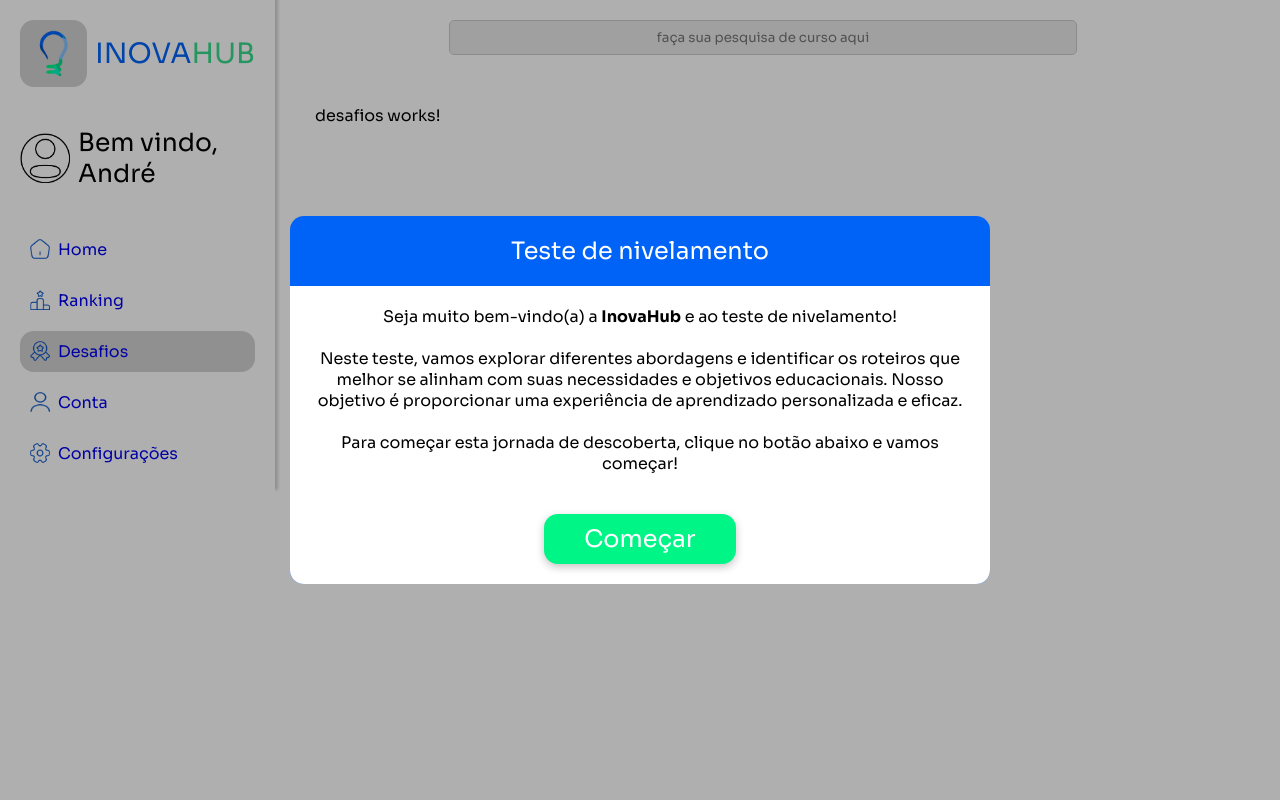
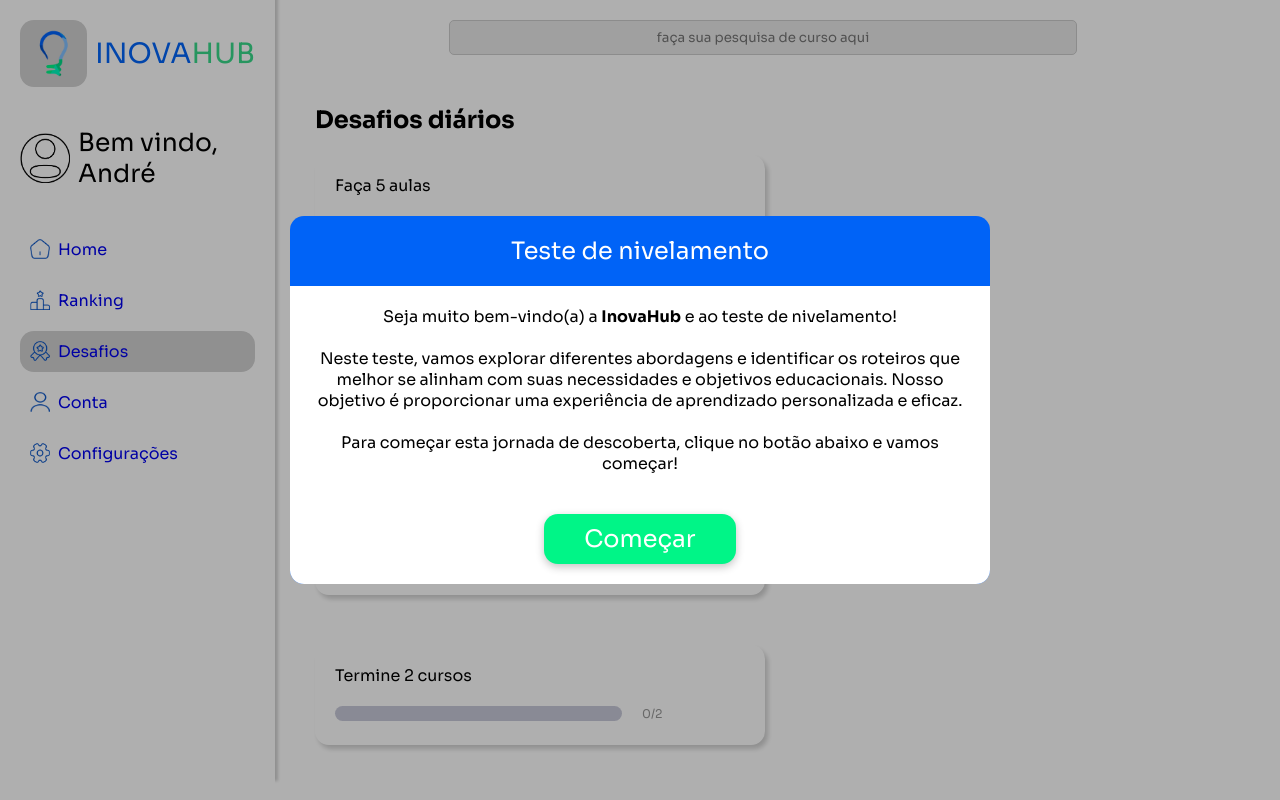
Before and after one commit to joav12/inovaHub, an Angular app: page /desafios in a window 1280 px wide. Built offline with nearby package versions, Linux system fonts and the light colour scheme.

Commit message:
pagina desafios quase terminada

```diff
--- a/src/app/components/aula/aula.component.ts
+++ b/src/app/components/aula/aula.component.ts
@@ -5,7 +5,7 @@
 
 //Mesma importação da home
 import mockData from "../../mocks/cursos-mock.json"
-import { DomSanitizer } from '@angular/platform-browser';
+import { DomSanitizer, SafeResourceUrl } from '@angular/platform-browser';
 
 @Component({
   selector: 'app-aula',
@@ -72,10 +72,33 @@
     sessionStorage.setItem(`aulaDados${this.classId-1}${this.course.nomeUrl}`, 'finishedClass');
     sessionStorage.setItem(`aulaDados${this.classId}${this.course.nomeUrl}`, 'pendente');
     sessionStorage.setItem(`aulasFeitas${this.course.nomeUrl}`, this.classId);
+    if(sessionStorage.getItem('aulasfeitas')){
+      sessionStorage.setItem('aulasfeitas', `${parseInt(sessionStorage.getItem('aulasfeitas')!, 10) + 1}`);
+    }
+    else{
+      sessionStorage.setItem('aulasfeitas', "1");
+    }
+
+    if((this.classId - 1) == 0){
+      if(sessionStorage.getItem('cursosComecados')){
+        sessionStorage.setItem('cursosComecados', `${parseInt(sessionStorage.getItem('cursosComecados')!, 10) + 1}`);
+      }
+      else{
+        sessionStorage.setItem('cursosComecados', `1`)
+      }
+    }
+    else if(this.classId == this.course.aulas.length){
+      if(sessionStorage.getItem('cursosFinalizados')){
+        sessionStorage.setItem('cursosFinalizados', `${parseInt(sessionStorage.getItem('cursosFinalizados')!, 10) + 1}`);
+      }
+      else{
+        sessionStorage.setItem('cursosFinalizados', `1`)
+      }
+    }
     this.router.navigate([`/roadmap/${this.course.nomeUrl}`]);
   }
 
-  retornaVideo(){
+  public retornaVideo(): SafeResourceUrl{
     this.aulaVideo = this.course.aulas[this.classId-1].video;
     return this.sanitazer.bypassSecurityTrustResourceUrl(this.aulaVideo)
   }
--- a/src/app/components/desafios/desafios.component.html
+++ b/src/app/components/desafios/desafios.component.html
@@ -1 +1,33 @@
-<p>desafios works!</p>
+<div class="desafios-container">
+  <div class="desafios-diarios">
+      <h2>Desafios diários</h2>
+
+      <div class="desafios-display">
+        <div *ngFor="let data of desafios.diarios">
+          <div class="desafio-container">
+            <p>{{data.desafioTitle}}</p>
+            <div class="bar-objetivo">
+              <div class="complete-bar" [ngStyle]="tamanhoBarraAulas(data, 'diario')"></div>
+              <p>{{data.tipo == 'aula' ? aulasFeitasNum : (data.tipo == 'cursoC' ? cursosComecados : (data.tipo == 'cursoF' ? cursosFinalizados : ''))}}/{{data.numeroDeObjetivos}}</p>
+            </div>
+          </div>
+        </div>
+      </div>
+  </div>
+
+  <div class="desafios-semanais">
+    <h2>Desafios semanais</h2>
+
+    <div class="desafios-display">
+      <div *ngFor="let data of desafios.semanais">
+        <div class="desafio-container">
+          <p>{{data.desafioTitle}}</p>
+          <div class="bar-objetivo">
+            <div class="complete-bar" [ngStyle]="tamanhoBarraAulas(data, 'semanal')"></div>
+            <p>{{data.tipo == 'aula' ? aulasFeitasNum : (data.tipo == 'cursoC' ? cursosComecados : (data.tipo == 'cursoF' ? cursosFinalizados : ''))}}/{{data.numeroDeObjetivos}}</p>
+          </div>
+        </div>
+      </div>
+    </div>
+  </div>
+</div>
--- a/src/app/components/desafios/desafios.component.scss
+++ b/src/app/components/desafios/desafios.component.scss
@@ -0,0 +1,46 @@
+.desafios-container{
+  display: flex;
+  flex-direction: column;
+  gap: 20px;
+
+  .desafios-diarios, .desafios-semanais{
+      width: 100%;
+      margin-bottom: 20px;
+
+      h2{ margin-bottom: 20px; }
+
+      .desafios-display{
+          display: flex;
+          flex-wrap: wrap;
+          width: 100%;
+          gap: 50px;
+
+          .desafio-container{
+              color: #000000;
+              padding: 20px;
+              box-shadow: 3px 4px 5px #d1d1d1;
+              border-radius: 14px;
+              width: 450px;
+              height: 100px;
+
+              .bar-objetivo{
+                  margin-top: 20px;
+                  display: flex;
+                  align-items: center;
+                  gap: 20px;
+
+                  .complete-bar{
+                      width: 70%;
+                      height: 15px;
+                      border-radius: 14px;
+                  }
+
+                  p{
+                      font-size: 12px;
+                      color: #979797;
+                  }
+              }
+          }
+      }
+  }
+}
--- a/src/app/components/desafios/desafios.component.ts
+++ b/src/app/components/desafios/desafios.component.ts
@@ -1,12 +1,42 @@
 import { Component } from '@angular/core';
+import { CommonModule, NgFor } from '@angular/common';
+import {RouterModule} from '@angular/router';
+
+import mockData from "../../mocks/cursos-mock.json"
 
 @Component({
   selector: 'app-desafios',
   standalone: true,
-  imports: [],
+  imports: [NgFor, RouterModule, CommonModule],
   templateUrl: './desafios.component.html',
   styleUrl: './desafios.component.scss'
 })
 export class DesafiosComponent {
+  public desafios: any = mockData.desafios;
+  public cursosFinalizados: number = 0;
+  public cursosComecados: number = 0;
+  public aulasFeitasNum: number = 0;
 
+  private verificaCursosEAulas(): void{
+    this,this.cursosFinalizados = Number(sessionStorage.getItem('cursosFinalizados'));
+    this.cursosComecados = Number(sessionStorage.getItem('cursosComecados'));
+    this.aulasFeitasNum = Number(sessionStorage.getItem('aulasfeitas'));
+  }
+
+  public tamanhoBarraAulas(dados: any, tipo: string): object{
+    if(tipo == 'diario'){
+      const porcentagemDeAulasFeitas = (this.aulasFeitasNum * 100) / dados.numeroDeObjetivos
+
+      return { 'background': "linear-gradient(to right, #0063F7 " + porcentagemDeAulasFeitas + "%, #C7C9D9 " + porcentagemDeAulasFeitas + "%)" }
+    }
+    else{
+      const porcentagemDeCursos = (this.cursosFinalizados * 100) / dados.numeroDeObjetivos
+
+      return { 'background': "linear-gradient(to right, #0063F7 " + porcentagemDeCursos + "%, #C7C9D9 " + porcentagemDeCursos + "%)" }
+    }
+  }
+
+  ngOnInit(): void{
+    this.verificaCursosEAulas();
+  }
 }
--- a/src/app/mocks/cursos-mock.json
+++ b/src/app/mocks/cursos-mock.json
@@ -291,5 +291,40 @@
           }
         ]
       }
-    ]
+    ],
+    "desafios":
+      {
+        "diarios":[
+          {
+            "id": 1,
+            "desafioTitle": "Faça 5 aulas",
+            "estaFeita": false,
+            "numeroDeObjetivos": 5,
+            "tipo": "aula"
+          },
+          {
+            "id": 2,
+            "desafioTitle": "Comece 1 curso",
+            "estaFeita": false,
+            "numeroDeObjetivos": 1,
+            "tipo": "cursoC"
+          }
+        ],
+        "semanais":[
+          {
+            "id": 1,
+            "desafioTitle": "Termine 1 curso",
+            "estaFeita": false,
+            "numeroDeObjetivos": 1,
+            "tipo": "cursoF"
+          },
+          {
+            "id": 2,
+            "desafioTitle": "Termine 2 cursos",
+            "estaFeita": false,
+            "numeroDeObjetivos": 2,
+            "tipo": "cursoF"
+          }
+        ]
+      }
 }
```
